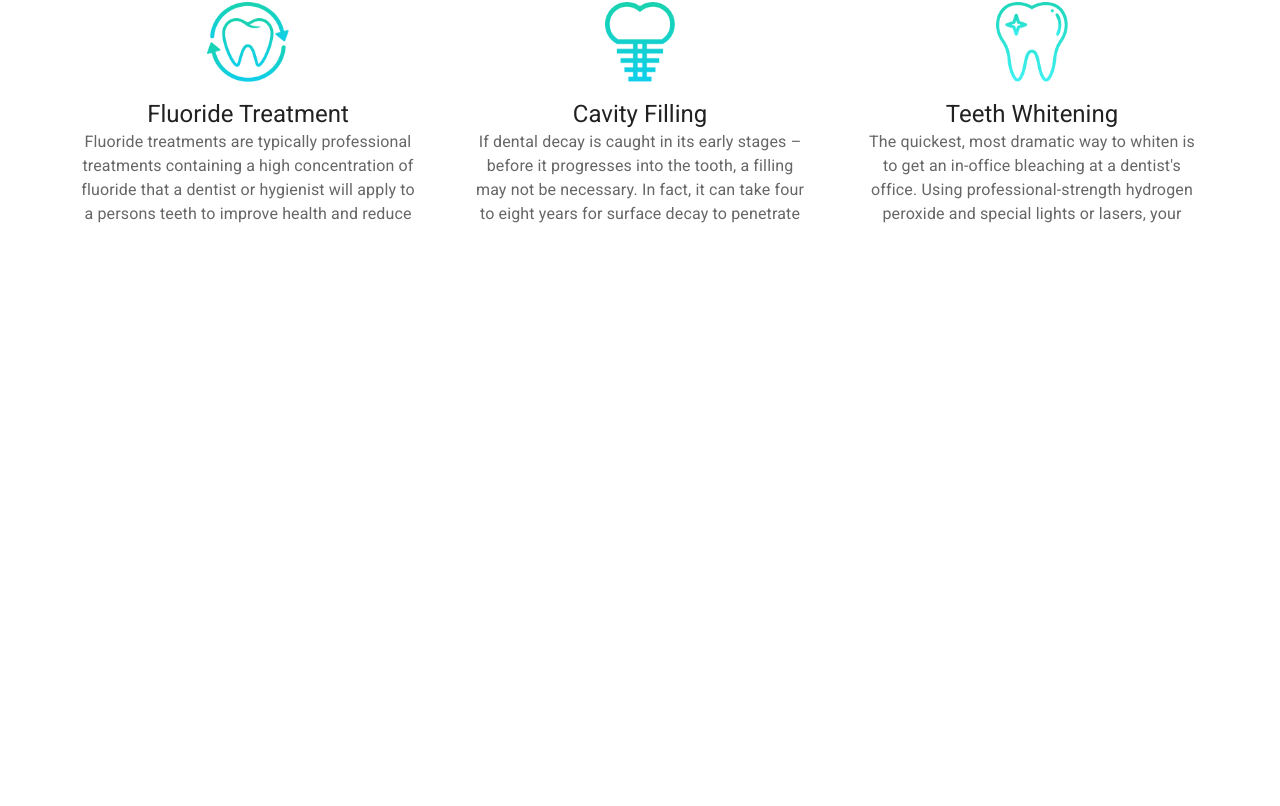
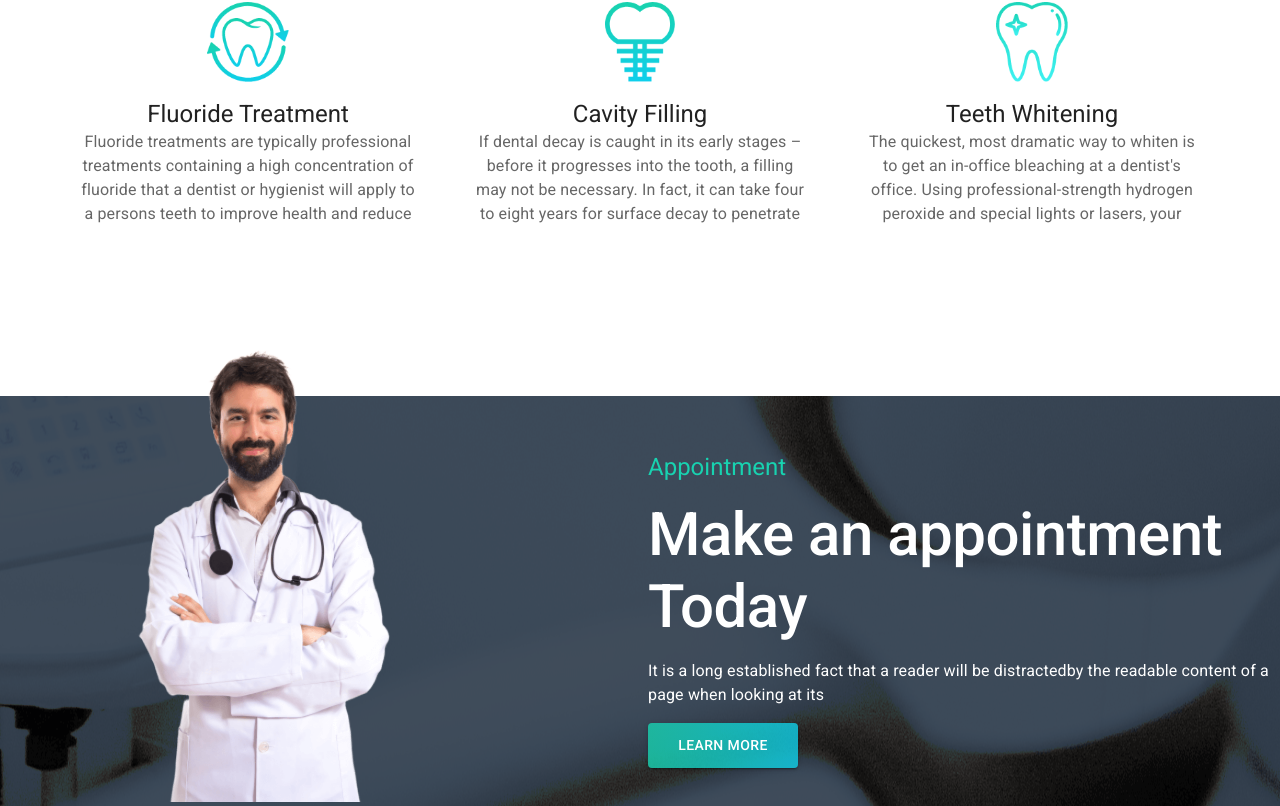
Before and after one commit to Jahid0178/Doctor-portal-client, a React (Create React App) app: page /home in a window 1280 px wide. Shown: the part 214-1020 px from the top of the page. Before the commit the page ends 800 px from the top, so only its background shows below. Built offline with nearby package versions, Linux system fonts and the light colour scheme.

Commit message:
complete appointment banner

```diff
--- a/src/Pages/Home/AppointmentBanner/AppointmentBanner.js
+++ b/src/Pages/Home/AppointmentBanner/AppointmentBanner.js
@@ -1,10 +1,62 @@
 import React from "react";
+import Box from "@mui/material/Box";
+import Grid from "@mui/material/Grid";
+import doctor from "../../../images/doctor.png";
+import background from "../../../images/appointment-bg.png";
+import { Button, Typography } from "@mui/material";
+
+const appointmentBanner = {
+  background: `url(${background})`,
+  backgroundColor: "rgba(45, 58, 74, 0.9)",
+  backgroundBlendMode: "darken",
+  marginTop: 150,
+  backgroundPosition: "center",
+  backgroundRepeat: "no-repeat",
+};
 
 const AppointmentBanner = () => {
   return (
-    <div>
-      <h2>This is appointment banner</h2>
-    </div>
+    <Box style={appointmentBanner} sx={{ flexGrow: 1 }}>
+      <Grid container spacing={2}>
+        <Grid item xs={12} md={6}>
+          <img
+            style={{ width: 500, marginTop: "-110px" }}
+            src={doctor}
+            alt=""
+          />
+        </Grid>
+        <Grid
+          item
+          xs={12}
+          md={6}
+          sx={{ display: "flex", alignItems: "center" }}
+        >
+          <Box>
+            <Typography variant="h5" sx={{ color: "#18D2B0", mb: 2 }}>
+              Appointment
+            </Typography>
+            <Typography variant="h2" sx={{ color: "#fff", fontWeight: 500 }}>
+              Make an appointment Today
+            </Typography>
+            <Typography sx={{ color: "#fff", my: 2 }}>
+              It is a long established fact that a reader will be distractedby
+              the readable content of a page when looking at its
+            </Typography>
+            <Button
+              variant="contained"
+              style={{
+                background:
+                  "linear-gradient(to right, rgba(24, 210, 176, 0.8), rgb(15, 207, 233, 0.8))",
+                width: "150px",
+                height: "45px",
+              }}
+            >
+              Learn More
+            </Button>
+          </Box>
+        </Grid>
+      </Grid>
+    </Box>
   );
 };
 
--- a/src/Pages/Home/Home/Home.js
+++ b/src/Pages/Home/Home/Home.js
@@ -1,5 +1,6 @@
 import React from "react";
 import Navigation from "../../Shared/Navigation/Navigation";
+import AppointmentBanner from "../AppointmentBanner/AppointmentBanner";
 import Services from "../Services/Services";
 
 const Home = () => {
@@ -7,6 +8,7 @@ const Home = () => {
     <div>
       <Navigation></Navigation>
       <Services></Services>
+      <AppointmentBanner></AppointmentBanner>
     </div>
   );
 };
```
